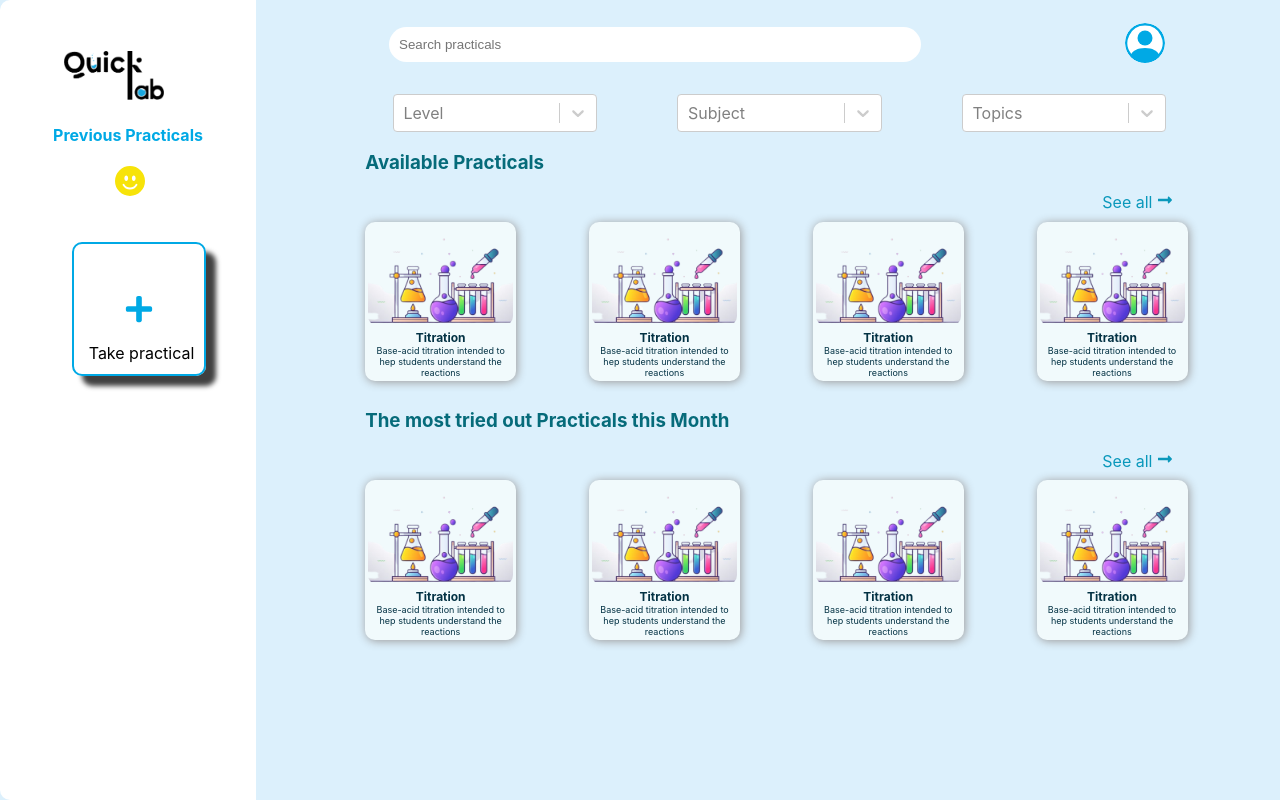
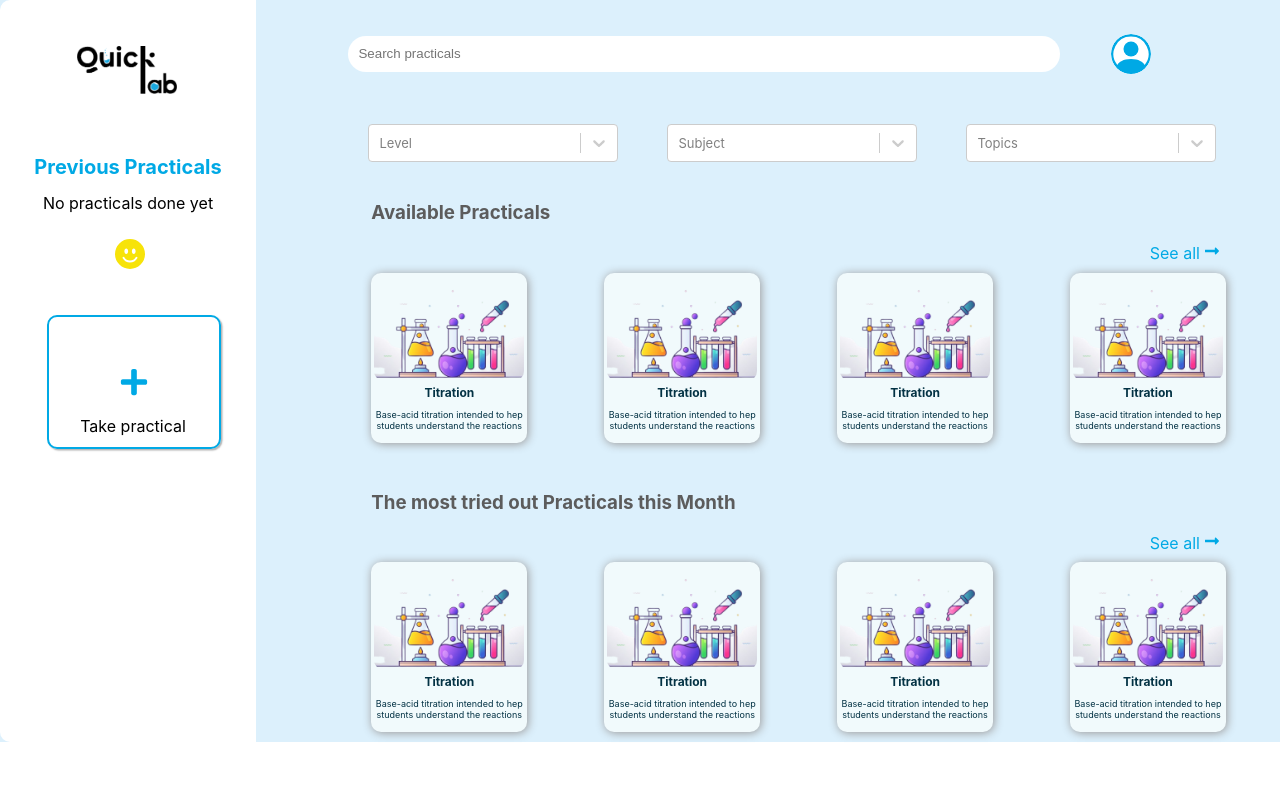
Before and after one commit to mercy-yugi/Quicklab-Frontend, a React (Create React App) app in the folder quick-lab/: page /home in a window 1280 px wide. Built offline with nearby package versions, Linux system fonts and the light colour scheme.

Commit message:
worked on the alignment,fonts,colors and editing the page

```diff
--- a/quick-lab/src/dashboard/Sidebar.jsx
+++ b/quick-lab/src/dashboard/Sidebar.jsx
@@ -51,6 +51,7 @@ const Sidebar = () => {
            <img src={logo} alt="logo" width={100} />
            </div>
            <h4>Previous Practicals</h4>
+           <p>No practicals done yet</p>
            <BsEmojiSmileFill className='smile'/>
            <div className="icon">
             <FaPlus className='plus'/>
@@ -62,7 +63,6 @@ const Sidebar = () => {
       <div className='se_pro'>
       <div>
         <input
-
             type="text"
             id="header-search"
             placeholder="Search practicals"
--- a/quick-lab/src/dashboard/dashboard.css
+++ b/quick-lab/src/dashboard/dashboard.css
@@ -6,46 +6,58 @@
     border-bottom-left-radius: 10px;
 }
 .home-container-1 .logo img{
-  margin-left: 25%;
-  margin-top: 20%;
+  margin-left: 30%;
+  margin-top: 18%;
 
 }
 .home-container-1 h4{
+    font-size: 20px;
+    margin-top: 22%;
     color:#00A9E5;
     text-align: center;
 }
+
+.home-container-1 p{
+    margin-top: -5%;
+    color:#000000;
+    text-align: center;
+}
+
 .home-container-1 .icon{
     color: #00A9E5;
     margin-top:3%;
     padding-left:10px;
 }
+
 .plus{
     border:2px solid #00A9E5;
     border-radius:10px;
+    width: 70px;
     padding: 50px;
     font-size:30px;
-    margin-left: 25%;
+    margin-left: 15%;
     margin-top:14%;
-    box-shadow: 10px 10px 5px 0px rgba(0,0,0,0.75);
--webkit-box-shadow: 10px 10px 5px 0px rgba(0,0,0,0.75);
--moz-box-shadow: 10px 10px 5px 0px rgba(0,0,0,0.75);
+    box-shadow: 1.5px 1.5px 1.5px 0px rgba(0,0,0,0.30);
+    -webkit-box-shadow: 1.5px 1.5px 1.5px 0px rgba(0,0,0,0.30);
+    -moz-box-shadow: 1.5px 1.5px 1.5px 0px rgba(0,0,0,0.30);
 
 }
 .icon p{
     color: black;
-    margin-left:32%;
+
     margin-top:-15%;
+
 }
 .home-container-1 .smile{
-   margin-left: 45%;
-   font-size:30px;
+    margin-top: 4%;
+    margin-left: 45%;
+    font-size:30px;
     color: rgb(247, 227, 9);
 }
 .main-container{
     background-color: #dcf0fc;
     display:flex ;
-    height: 100vh;
-    /* color:#E4F2FB; */
+
 }
 
 .profile{
@@ -55,46 +67,52 @@
     background-color: #FFFFFF;
 
 
+
 }
+
 .se_pro{
     display: flex;
-    /* width: 100vw; */
-    /* background-color: red; */
+
     margin-bottom: 3%;
 }
 .se_pro input{
     padding: 10px;
-    width: 40vw;
+    height: 16px;
+    width: 54vw;
     border-radius:30px;
     border: none;
-    margin-left: 25%;
+    margin-left: 13%;
     margin-top:5%;
 
 
 
 
-}
+  }
+
 .se_pro input:focus{
     outline: none;
 }
 
 .se_pro .prof{
    float: right;
-   margin-left: 37%;
-   margin-top: 2.5%;
+   margin-left: 15%;
+   margin-top: 3.5%;
 }
 
 .options{
     display: flex;
-    /* margin-top:5%; */
+
     margin-left:15%;
     gap: 5rem;
 
-    /* justify-content: space-evenly; */
+
 
 }
 .options .topics, .level, .subject{
-    /* background-color: red; */
-    /* padding:14px;  */
-    width:250px ;
+    margin-top: 2%;
+    width:265px ;
+    padding: 1px;
+    margin-left: -4%;
+    font-size: 13px;
+
 }
--- a/quick-lab/src/dashboard/practicals.css
+++ b/quick-lab/src/dashboard/practicals.css
@@ -10,15 +10,22 @@
     display: inline;
     /* float: right; */
     margin-left: 85%;
-    color: rgb(10, 152, 187);
+    color:#00A9E5;
+    ;
+}
+
+.arrow{
+    margin-top: -10%;
 }
 
 .one{
     background-color: rgb(241, 250, 252);
     color: rgb(3, 50, 68);
     padding: 3px;
-    width: 145px;
+    width: 150px;
+    /* height:150px ; */
     text-align: center;
+    /* margin-top: 2%; */
     margin: 1% 4% 1% 4%;
     border-radius: 10px;
     box-shadow: 1px 1px 10px rgb(153, 151, 151);
@@ -30,7 +37,7 @@
 
 }
 .one p{
-    margin: 0;
+    /* margin: 0; */
 }
 .picture{
     width: 100%;
@@ -38,11 +45,14 @@
 
 }
 .about_practical{
-    color: rgb(6, 107, 122);
+    margin-top: 4%;
+    color: #5C5C5C;
     margin-left: 4%;
 }
 .practical_title{
     font-size: 12px;
+    margin: 0;
+
 }
 .practical_description{
     font-size: 9px;
```
